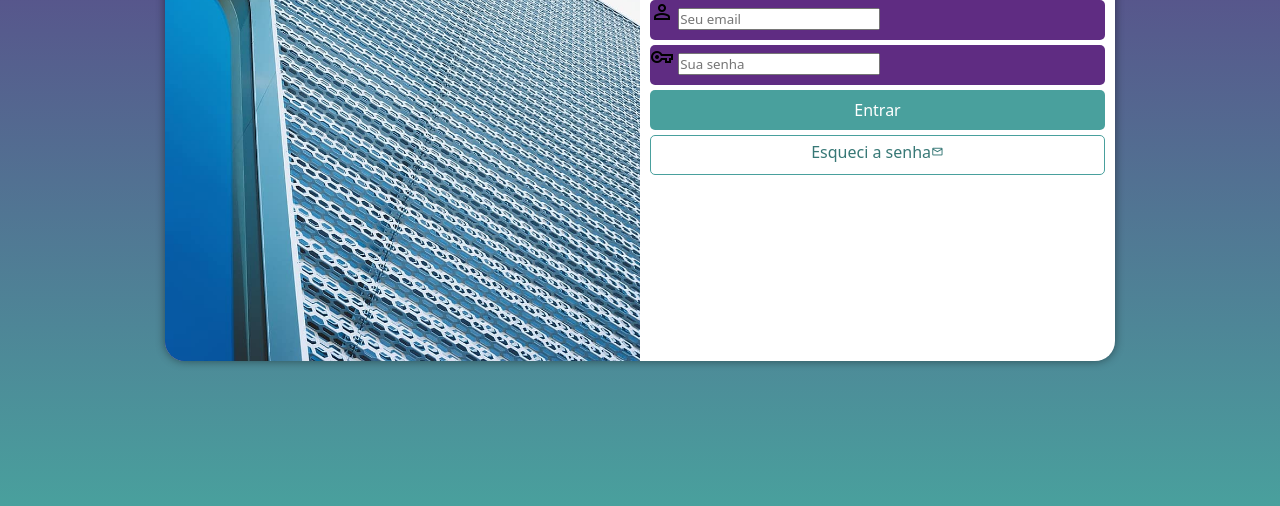
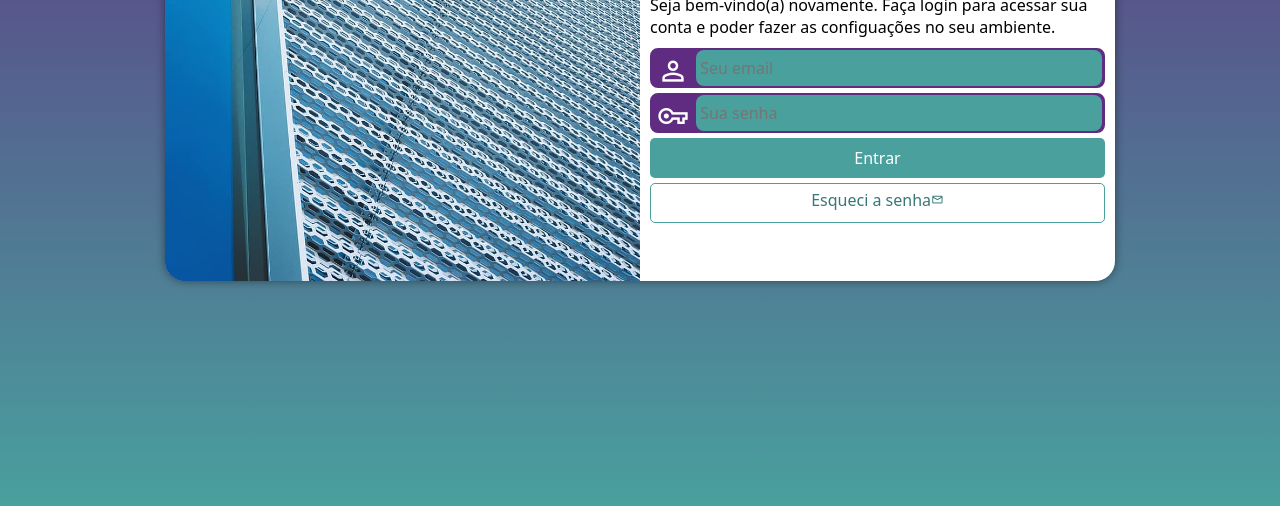
Before and after one commit to JoaoMiguelb/projeto-login, a plain HTML site: page index.html in a window 1280 px wide. Shown: the part 294-800 px from the top of the page. Drawn offline with nearby package versions, Linux system fonts and the light colour scheme.

Commit message:
Projeto finalizado

```diff
--- a/estilos/media-query.css
+++ b/estilos/media-query.css
@@ -7,7 +7,7 @@
 
     section#login {
         width: 80vw;
-
+        height: 280px;
     }
 
     section#login > div#imagem{
@@ -29,6 +29,7 @@
 
     section#login {
         width: 950px;
+        height: 350px;
     }
 
     section#login > div#imagem{
@@ -47,6 +48,7 @@
     }
 
     div#formulario > p{
-        font-size: 1.2em;
+        font-size: 1em;
+        margin: 10px 0px;
     }
 }
--- a/estilos/style.css
+++ b/estilos/style.css
@@ -66,15 +66,38 @@ div#formulario > p{
 
 form > div.campo{
     background-color: #5f2c82;
+    border: 2px solid #5f2c82;
     width: 100%;
     height: 40px;
     display: block;
-    border-radius: 5px;
+    border-radius: 8px;
     margin: 5px 0px;
 }
 
 div.campo > label{
     display: none;
+}
+
+div.campo > i{
+    color: white;
+    font-size: 2em;
+    width: 40px;
+    padding: 5px;
+}
+
+div.campo > input{
+    background-color: #49a09d;
+    font-size: 1em;
+    width: calc(100% - 45px);
+    height: 100%;
+    transform: translateY(-13px);
+    border: 0px;
+    border-radius: 8px;
+    padding: 4px;
+}
+
+div.campo > input:focus-within{
+    background-color: white;
 }
 
 form > input[type=submit]{
```
